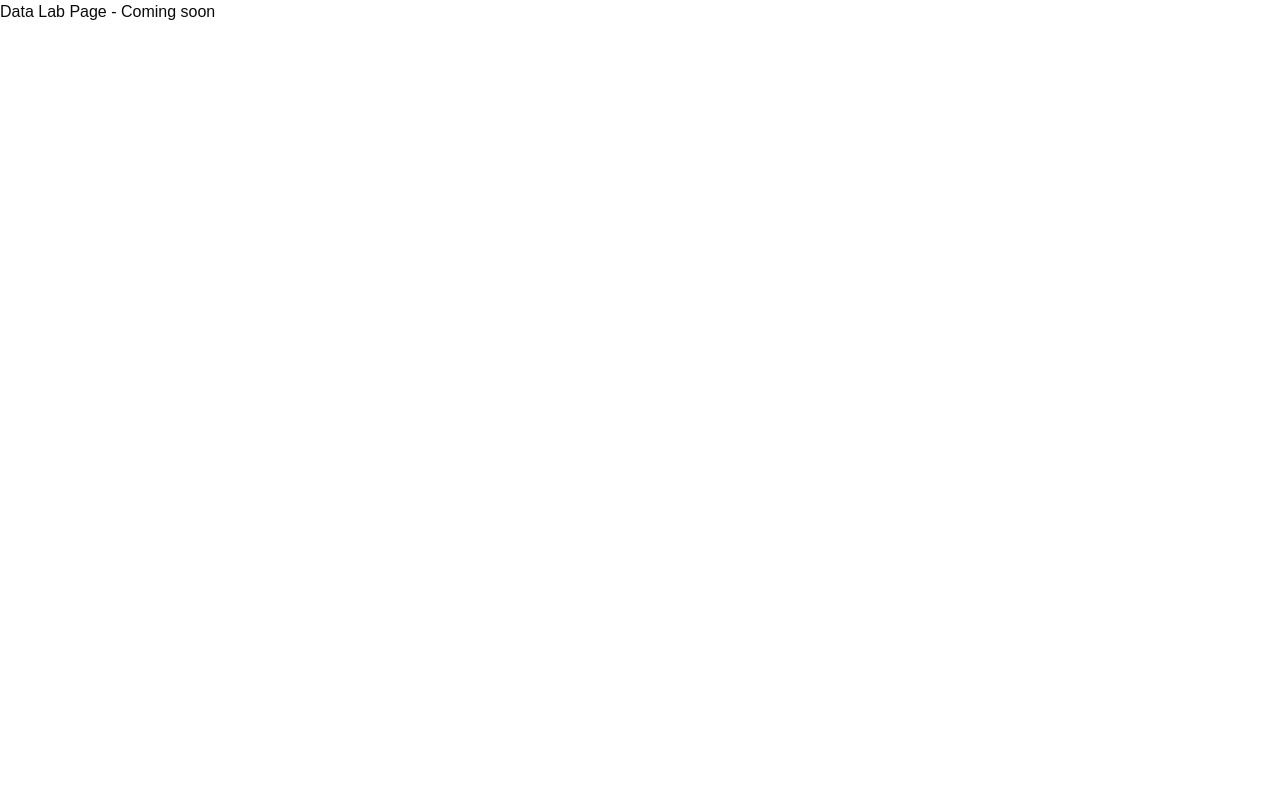
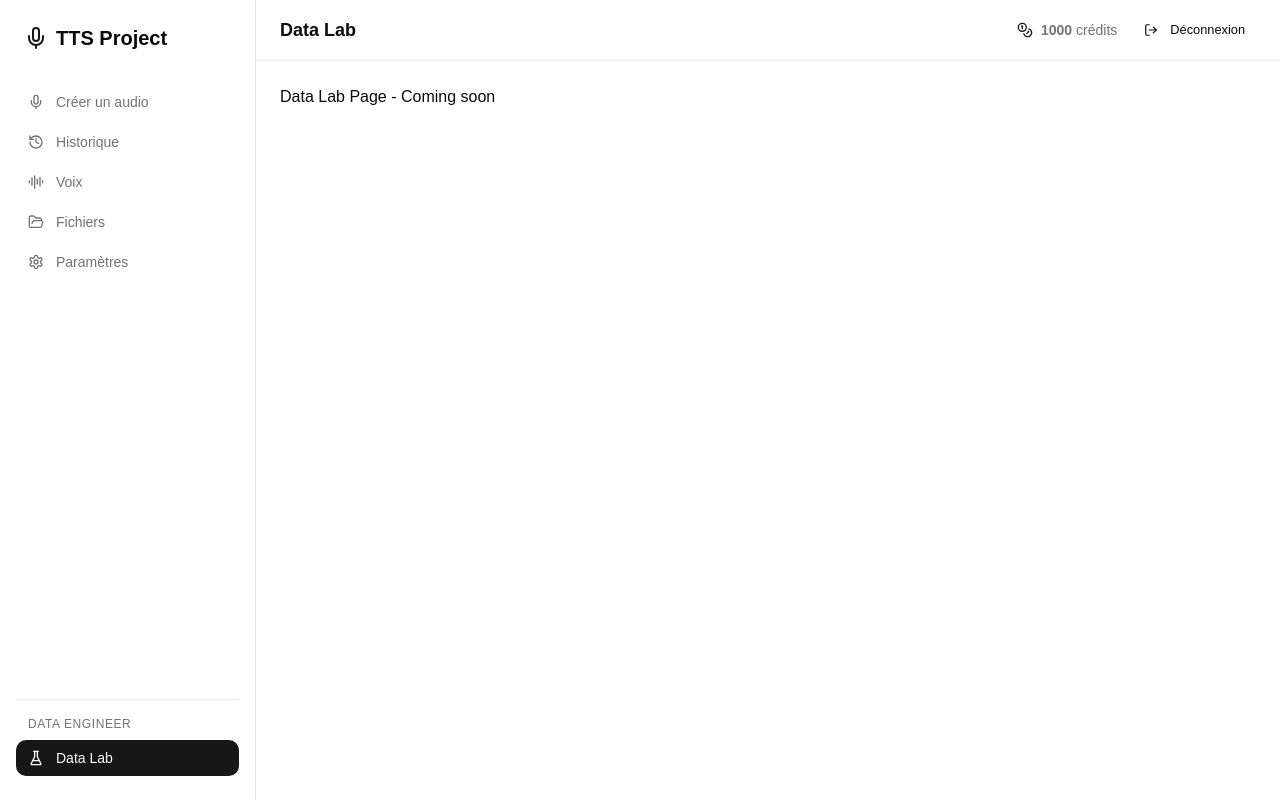
Before and after one commit to blandineJATSA/tts-project, a React (Vite) app in the folder frontend/: page /app/datalab in a window 1280 px wide. Built offline with nearby package versions, Linux system fonts and the light colour scheme.

Commit message:
feat: ajout des composants de layout (Navbar, Sidebar, Header, ProtectedLayout)

```diff
--- a/frontend/src/App.jsx
+++ b/frontend/src/App.jsx
@@ -1,30 +1,39 @@
 import { BrowserRouter as Router, Routes, Route } from 'react-router-dom'
+import ProtectedLayout from '@/components/layout/ProtectedLayout'
 
-// Pages temporaires - on les remplacera une par une
-const LandingPage = () => <div>Landing Page - Coming soon</div>
-const LoginPage = () => <div>Login Page - Coming soon</div>
-const RegisterPage = () => <div>Register Page - Coming soon</div>
+// Pages publiques temporaires
+const LandingPage   = () => <div>Landing Page - Coming soon</div>
+const LoginPage     = () => <div>Login Page - Coming soon</div>
+const RegisterPage  = () => <div>Register Page - Coming soon</div>
+
+// Pages privées temporaires
 const GeneratorPage = () => <div>Generator Page - Coming soon</div>
-const HistoryPage = () => <div>History Page - Coming soon</div>
-const VoicesPage = () => <div>Voices Page - Coming soon</div>
-const SettingsPage = () => <div>Settings Page - Coming soon</div>
-const DataLabPage = () => <div>Data Lab Page - Coming soon</div>
+const HistoryPage   = () => <div>History Page - Coming soon</div>
+const VoicesPage    = () => <div>Voices Page - Coming soon</div>
+const FilesPage     = () => <div>Files Page - Coming soon</div>
+const SettingsPage  = () => <div>Settings Page - Coming soon</div>
+const DataLabPage   = () => <div>Data Lab Page - Coming soon</div>
 
 export default function App() {
   return (
     <Router>
       <Routes>
+
         {/* Pages publiques */}
-        <Route path="/" element={<LandingPage />} />
-        <Route path="/login" element={<LoginPage />} />
+        <Route path="/"         element={<LandingPage />}  />
+        <Route path="/login"    element={<LoginPage />}    />
         <Route path="/register" element={<RegisterPage />} />
 
-        {/* Pages privées - dans l'app */}
-        <Route path="/app/generate" element={<GeneratorPage />} />
-        <Route path="/app/history" element={<HistoryPage />} />
-        <Route path="/app/voices" element={<VoicesPage />} />
-        <Route path="/app/settings" element={<SettingsPage />} />
-        <Route path="/app/datalab" element={<DataLabPage />} />
+        {/* Pages privées — protégées par ProtectedLayout */}
+        <Route element={<ProtectedLayout />}>
+          <Route path="/app/generate" element={<GeneratorPage />} />
+          <Route path="/app/history"  element={<HistoryPage />}   />
+          <Route path="/app/voices"   element={<VoicesPage />}    />
+          <Route path="/app/files"    element={<FilesPage />}     />
+          <Route path="/app/settings" element={<SettingsPage />}  />
+          <Route path="/app/datalab"  element={<DataLabPage />}   />
+        </Route>
+
       </Routes>
     </Router>
   )
--- /dev/null
+++ b/frontend/src/components/layout/AppHeader.jsx
@@ -0,0 +1,44 @@
+import { useLocation } from 'react-router-dom'
+import { Button } from '@/components/ui/button'
+import { LogOut, Coins } from 'lucide-react'
+
+const pageTitles = {
+  '/app/generate': 'Créer un audio',
+  '/app/history':  'Historique',
+  '/app/voices':   'Voix disponibles',
+  '/app/files':    'Mes fichiers',
+  '/app/settings': 'Paramètres',
+  '/app/datalab':  'Data Lab',
+}
+
+export default function AppHeader() {
+  const location = useLocation()
+  const title = pageTitles[location.pathname] || 'TTS Project'
+
+  return (
+    <header className="border-b bg-background px-6 py-4">
+      <div className="flex items-center justify-between">
+
+        {/* Titre de la page */}
+        <h1 className="text-lg font-semibold">{title}</h1>
+
+        {/* Droite : crédits + déconnexion */}
+        <div className="flex items-center gap-4">
+
+          {/* Compteur de crédits */}
+          <div className="flex items-center gap-2 text-sm text-muted-foreground">
+            <Coins className="h-4 w-4 text-primary" />
+            <span><strong>1000</strong> crédits</span>
+          </div>
+
+          {/* Bouton déconnexion */}
+          <Button variant="ghost" size="sm">
+            <LogOut className="h-4 w-4 mr-2" />
+            Déconnexion
+          </Button>
+
+        </div>
+      </div>
+    </header>
+  )
+}
--- /dev/null
+++ b/frontend/src/components/layout/AppSidebar.jsx
@@ -0,0 +1,77 @@
+import { Link, useLocation } from 'react-router-dom'
+import { Mic, History, AudioLines, FolderOpen, Settings, FlaskConical } from 'lucide-react'
+
+const menuItems = [
+  { icon: Mic,          label: 'Créer un audio',  path: '/app/generate' },
+  { icon: History,      label: 'Historique',       path: '/app/history'  },
+  { icon: AudioLines,   label: 'Voix',             path: '/app/voices'   },
+  { icon: FolderOpen,   label: 'Fichiers',         path: '/app/files'    },
+  { icon: Settings,     label: 'Paramètres',       path: '/app/settings' },
+]
+
+const dataItems = [
+  { icon: FlaskConical, label: 'Data Lab', path: '/app/datalab' },
+]
+
+export default function AppSidebar() {
+  const location = useLocation()
+
+  return (
+    <aside className="w-64 min-h-screen border-r bg-background flex flex-col px-4 py-6">
+
+      {/* Logo */}
+      <div className="flex items-center gap-2 mb-8 px-2">
+        <Mic className="h-6 w-6 text-primary" />
+        <span className="text-xl font-bold">TTS Project</span>
+      </div>
+
+      {/* Menu principal */}
+      <nav className="flex flex-col gap-1 flex-1">
+        {menuItems.map((item) => {
+          const Icon = item.icon
+          const isActive = location.pathname === item.path
+          return (
+            <Link
+              key={item.path}
+              to={item.path}
+              className={`flex items-center gap-3 px-3 py-2 rounded-lg text-sm transition-colors
+                ${isActive
+                  ? 'bg-primary text-primary-foreground font-medium'
+                  : 'text-muted-foreground hover:bg-accent hover:text-accent-foreground'
+                }`}
+            >
+              <Icon className="h-4 w-4" />
+              {item.label}
+            </Link>
+          )
+        })}
+      </nav>
+
+      {/* Section Data Lab */}
+      <div className="border-t pt-4 mt-4">
+        <p className="text-xs text-muted-foreground px-3 mb-2 uppercase tracking-wider">
+          Data Engineer
+        </p>
+        {dataItems.map((item) => {
+          const Icon = item.icon
+          const isActive = location.pathname === item.path
+          return (
+            <Link
+              key={item.path}
+              to={item.path}
+              className={`flex items-center gap-3 px-3 py-2 rounded-lg text-sm transition-colors
+                ${isActive
+                  ? 'bg-primary text-primary-foreground font-medium'
+                  : 'text-muted-foreground hover:bg-accent hover:text-accent-foreground'
+                }`}
+            >
+              <Icon className="h-4 w-4" />
+              {item.label}
+            </Link>
+          )
+        })}
+      </div>
+
+    </aside>
+  )
+}
--- /dev/null
+++ b/frontend/src/components/layout/Navbar.jsx
@@ -0,0 +1,29 @@
+import { Link } from 'react-router-dom'
+import { Button } from '@/components/ui/button'
+import { Mic } from 'lucide-react'
+
+export default function Navbar() {
+  return (
+    <nav className="border-b bg-background px-6 py-4">
+      <div className="max-w-6xl mx-auto flex items-center justify-between">
+
+        {/* Logo */}
+        <Link to="/" className="flex items-center gap-2">
+          <Mic className="h-6 w-6 text-primary" />
+          <span className="text-xl font-bold">TTS Project</span>
+        </Link>
+
+        {/* Boutons */}
+        <div className="flex items-center gap-3">
+          <Link to="/login">
+            <Button variant="ghost">Se connecter</Button>
+          </Link>
+          <Link to="/register">
+            <Button>Créer un compte</Button>
+          </Link>
+        </div>
+
+      </div>
+    </nav>
+  )
+}
--- /dev/null
+++ b/frontend/src/components/layout/ProtectedLayout.jsx
@@ -0,0 +1,34 @@
+import { Navigate, Outlet } from 'react-router-dom'
+import AppSidebar from './AppSidebar'
+import AppHeader from './AppHeader'
+
+// Temporaire : simule un utilisateur connecté
+// On remplacera ça par le vrai système d'auth plus tard
+const isAuthenticated = true
+
+export default function ProtectedLayout() {
+
+  // Si non connecté → redirection vers login
+  if (!isAuthenticated) {
+    return <Navigate to="/login" replace />
+  }
+
+  return (
+    <div className="flex min-h-screen bg-background">
+
+      {/* Sidebar gauche */}
+      <AppSidebar />
+
+      {/* Zone droite : header + contenu */}
+      <div className="flex flex-col flex-1">
+        <AppHeader />
+
+        {/* Contenu de la page */}
+        <main className="flex-1 p-6">
+          <Outlet />
+        </main>
+
+      </div>
+    </div>
+  )
+}
```
